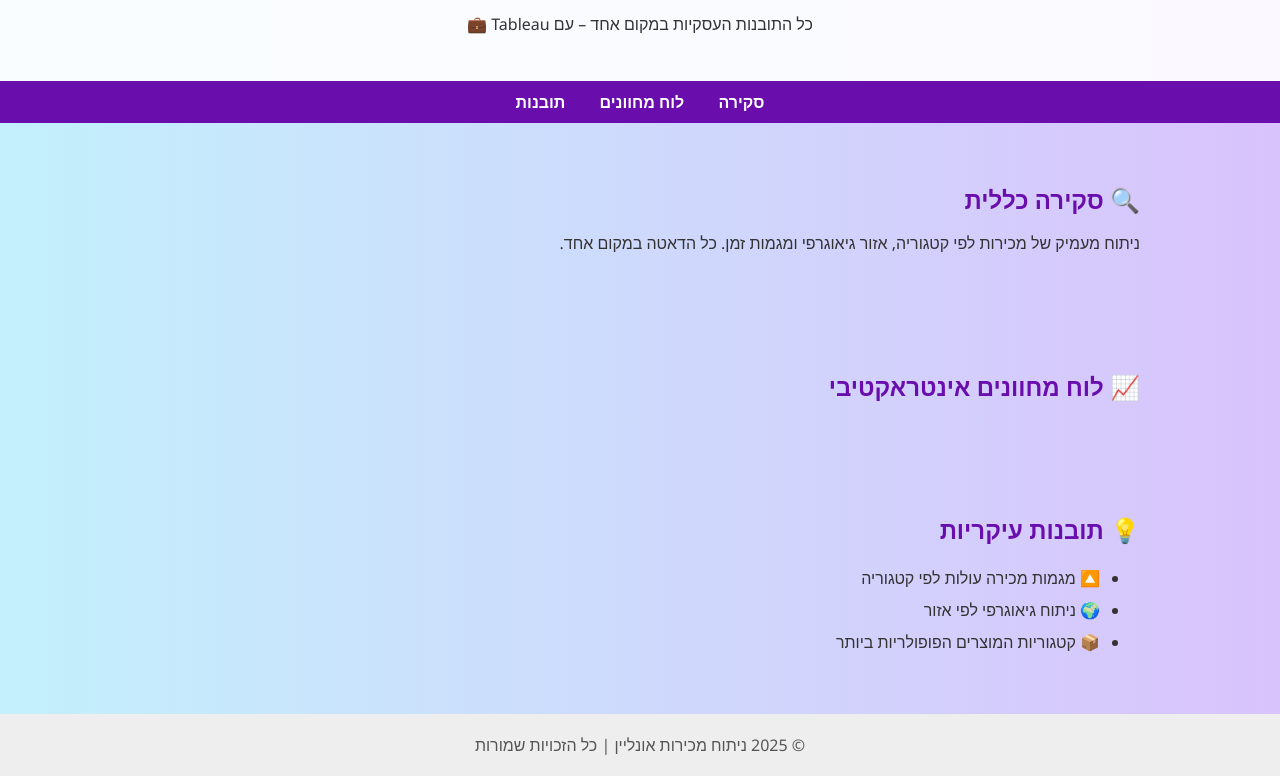
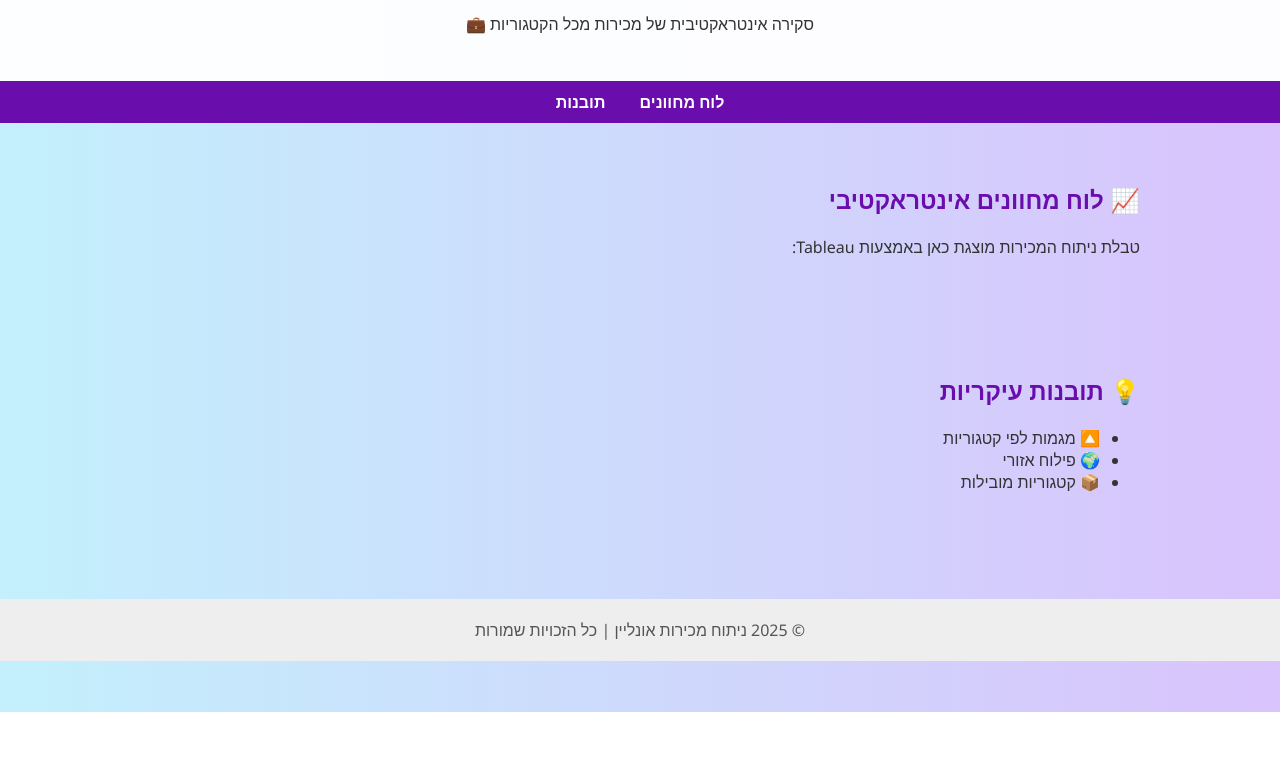
Before and after one commit to AlisiyaR/-1, a plain HTML site: page index.html in a window 1280 px wide. Shown: the part 88-864 px from the top of the page. After the commit the page ends 800 px from the top, so only its background shows below. Drawn offline with Linux system fonts and the light colour scheme.

Commit message:
Update index.html

```diff
--- a/index.html
+++ b/index.html
@@ -11,11 +11,10 @@
       background: linear-gradient(to right, #c3f0fc, #d9c3fc);
       color: #333;
       direction: rtl;
-      animation: fadeIn 1.5s ease-in-out;
     }
 
     header {
-      background-color: rgba(255, 255, 255, 0.9);
+      background-color: rgba(255, 255, 255, 0.95);
       text-align: center;
       padding: 30px;
       box-shadow: 0 2px 5px rgba(0,0,0,0.1);
@@ -49,11 +48,6 @@
 
     h2 {
       color: #6a0dad;
-      margin-bottom: 10px;
-    }
-
-    ul {
-      line-height: 2;
     }
 
     footer {
@@ -61,11 +55,7 @@
       background-color: #eee;
       padding: 20px;
       color: #555;
-    }
-
-    @keyframes fadeIn {
-      from { opacity: 0; }
-      to { opacity: 1; }
+      margin-top: 50px;
     }
   </style>
 </head>
@@ -73,27 +63,23 @@
 
 <header>
   <h1>📊 ניתוח מכירות אונליין</h1>
-  <p>כל התובנות העסקיות במקום אחד – עם Tableau 💼</p>
+  <p>סקירה אינטראקטיבית של מכירות מכל הקטגוריות 💼</p>
 </header>
 
 <nav>
-  <a href="#overview">סקירה</a>
   <a href="#dashboard">לוח מחוונים</a>
   <a href="#insights">תובנות</a>
 </nav>
 
-<section id="overview">
-  <h2>🔍 סקירה כללית</h2>
-  <p>ניתוח מעמיק של מכירות לפי קטגוריה, אזור גיאוגרפי ומגמות זמן. כל הדאטה במקום אחד.</p>
-</section>
-
 <section id="dashboard">
   <h2>📈 לוח מחוונים אינטראקטיבי</h2>
+  <p>טבלת ניתוח המכירות מוצגת כאן באמצעות Tableau:</p>
 
+  <!-- הטמעת הדשבורד -->
   <div class='tableauPlaceholder' id='viz1744393523501' style='position: relative'>
     <noscript>
       <a href='#'>
-        <img alt='Dashboard 1' src='https://public.tableau.com/static/images/-_/ -_17443805658590/Dashboard1/1_rss.png' style='border: none' />
+        <img alt='Dashboard 1' src='https://public.tableau.com/static/images/-_/-_17443805658590/Dashboard1/1_rss.png' style='border: none' />
       </a>
     </noscript>
     <object class='tableauViz' style='display:none;'>
@@ -103,7 +89,7 @@
       <param name='name' value='-_17443805658590/Dashboard1' />
       <param name='tabs' value='no' />
       <param name='toolbar' value='yes' />
-      <param name='static_image' value='https://public.tableau.com/static/images/-_/ -_17443805658590/Dashboard1/1.png' />
+      <param name='static_image' value='https://public.tableau.com/static/images/-_/-_17443805658590/Dashboard1/1.png' />
       <param name='animate_transition' value='yes' />
       <param name='display_static_image' value='yes' />
       <param name='display_spinner' value='yes' />
@@ -135,9 +121,9 @@
 <section id="insights">
   <h2>💡 תובנות עיקריות</h2>
   <ul>
-    <li>🔼 מגמות מכירה עולות לפי קטגוריה</li>
-    <li>🌍 ניתוח גיאוגרפי לפי אזור</li>
-    <li>📦 קטגוריות המוצרים הפופולריות ביותר</li>
+    <li>🔼 מגמות לפי קטגוריות</li>
+    <li>🌍 פילוח אזורי</li>
+    <li>📦 קטגוריות מובילות</li>
   </ul>
 </section>
 
```
